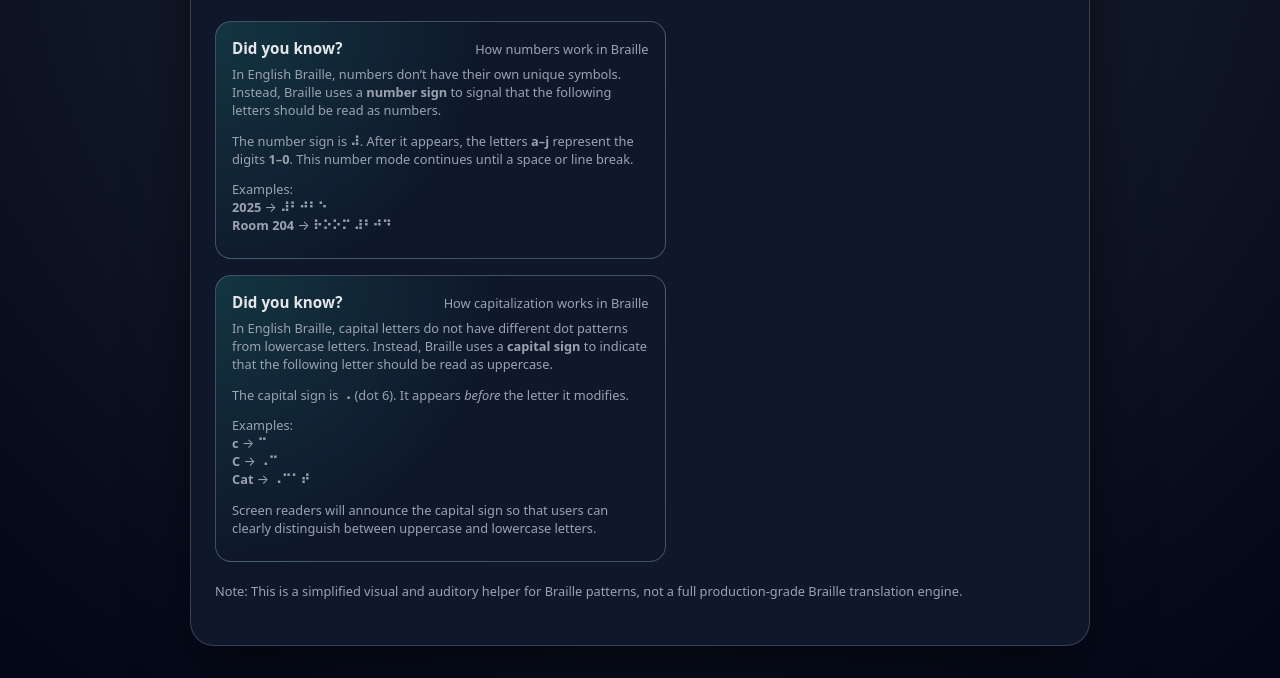
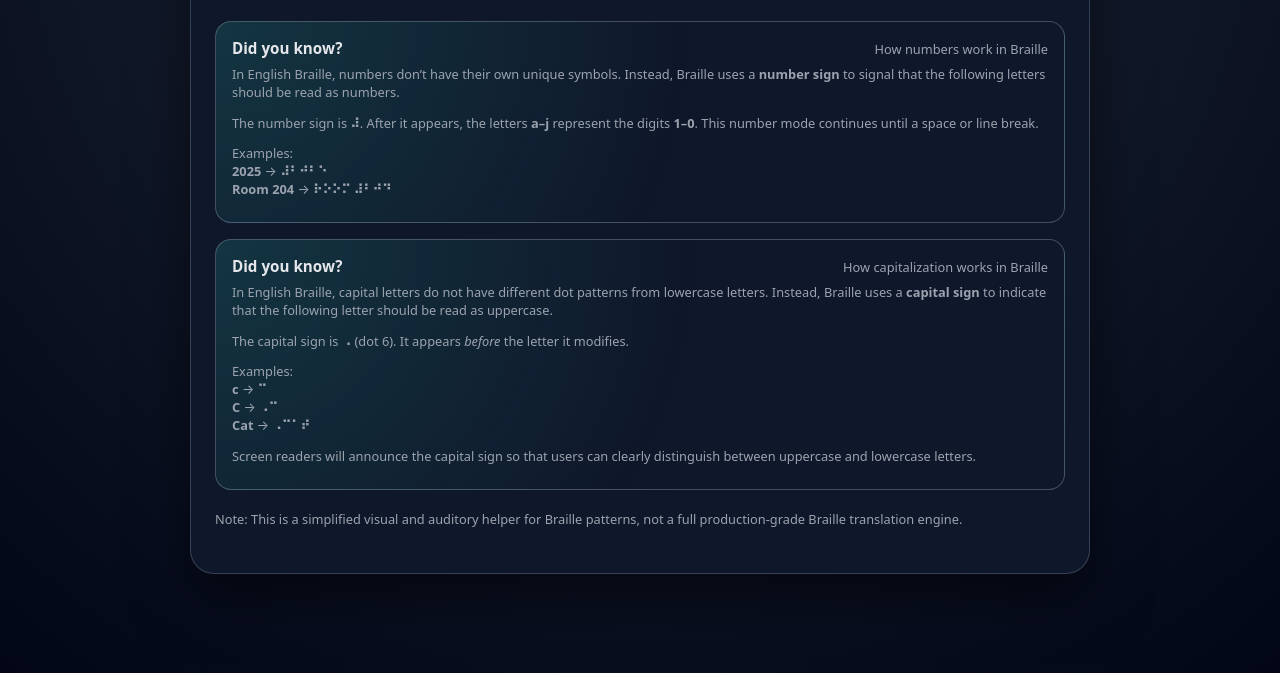
Before and after one commit to TigerSkater/Braille, a plain HTML site: page index.html in a window 1280 px wide. Both pictures are taken after a click on the tab "Info". Shown: the part 127-805 px from the top of the page. Drawn offline with Linux system fonts and the light colour scheme.

Commit message:
Enhance Info tab layout with full width and card stretch
Added styles to make Info tab use full width and stretch cards.

```diff
--- a/index.html
+++ b/index.html
@@ -309,6 +309,16 @@
 /* Hide keyboard ONLY on Info tab */
 #panel-info .braille-keyboard {
   display: none;
+}
+/* Make Info tab use full width */
+#panel-info {
+  grid-column: 1 / -1;
+}
+
+/* Stretch cards inside Info tab */
+#panel-info .card {
+  width: 100%;
+  max-width: 100%;
 }
   </style>
 </head>
```
